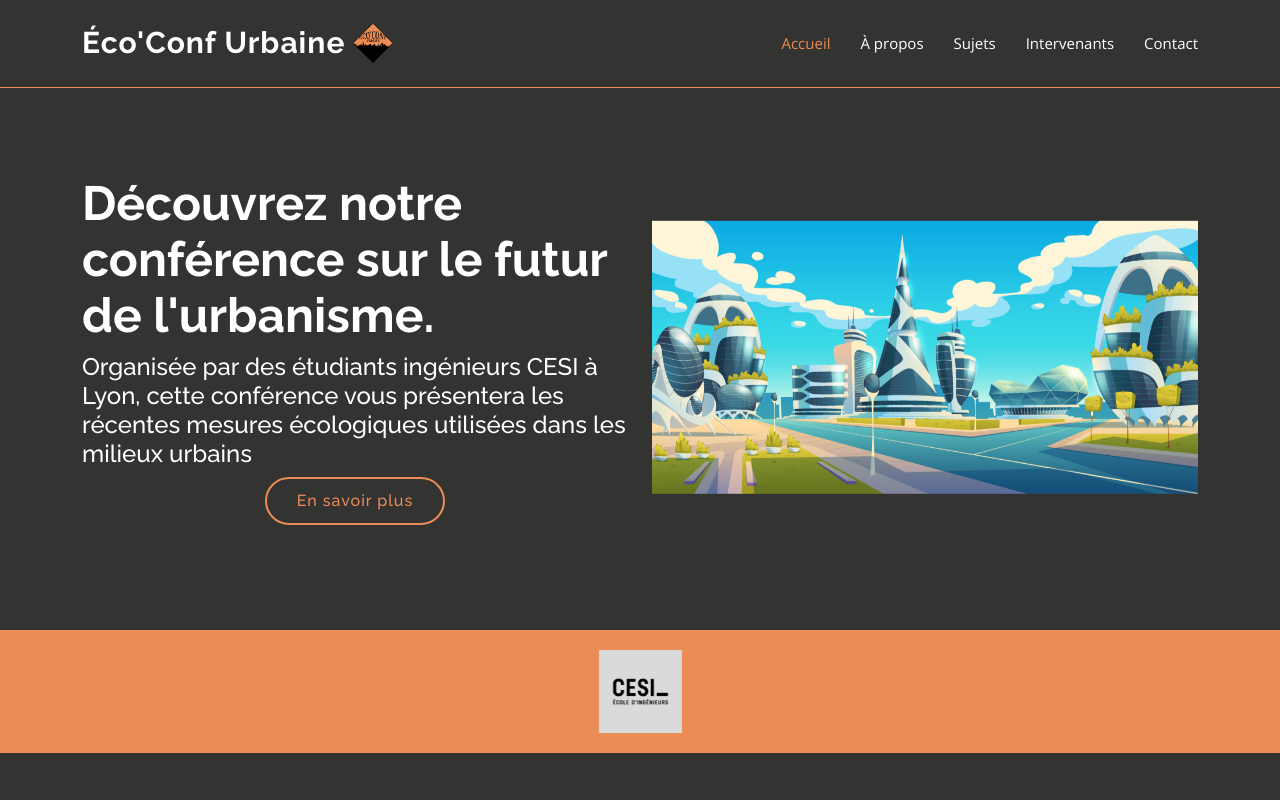
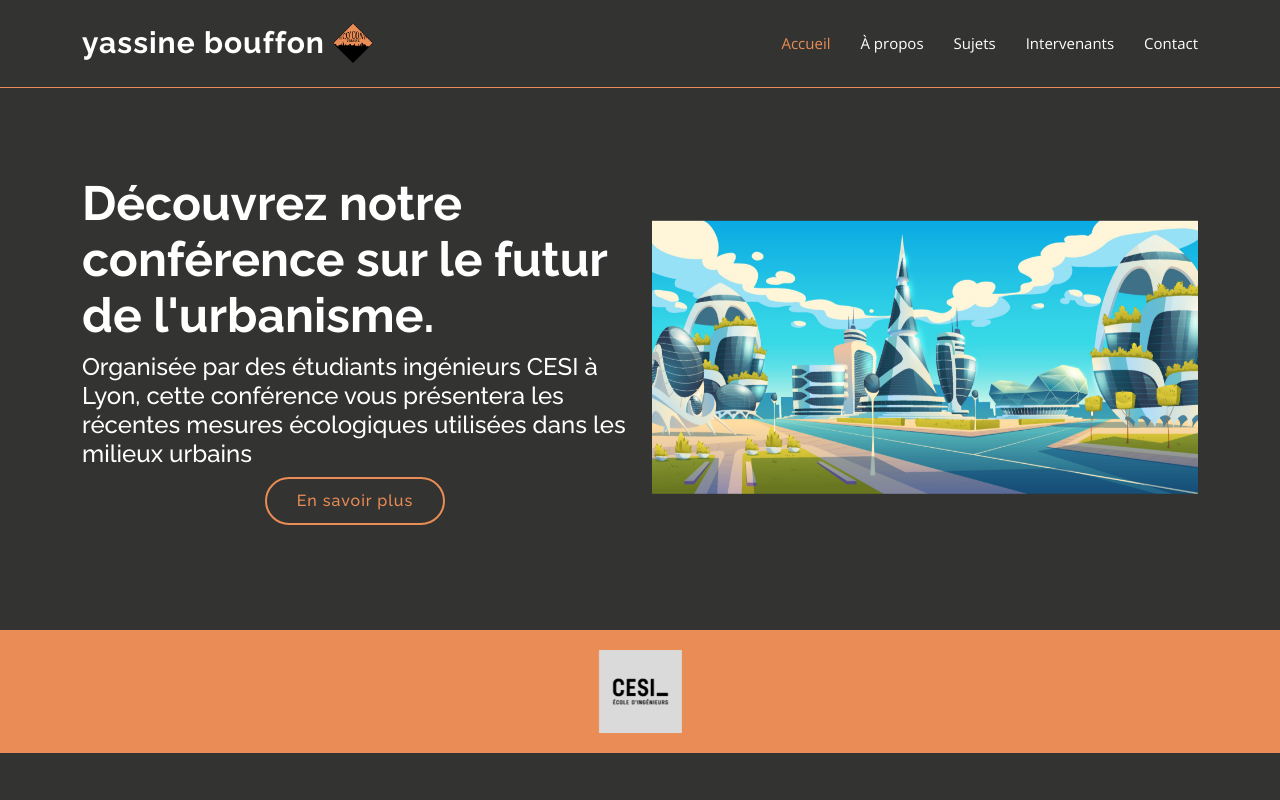
Before and after one commit to Ykseew/eco-conf-urbaine, a plain HTML site: page index.html in a window 1280 px wide. Shown: the top 800 px of the page. Drawn offline with nearby package versions, Linux system fonts and the light colour scheme.

Commit message:
corrections

```diff
--- a/index.html
+++ b/index.html
@@ -5,7 +5,7 @@
   <meta charset="utf-8">
   <meta content="width=device-width, initial-scale=1.0" name="viewport">
 
-  <title>yassine bouffon</title>
+  <title>Éco'Conf Urbaine</title>
   <meta content="" name="description">
   <meta content="" name="keywords">
 
@@ -43,7 +43,7 @@
   <div class="container d-flex align-items-center justify-content-between">
 
     <div class="logo d-flex flex-row gap-2">
-      <h1 class="align-self-center"><a href="index.html">Éco'Conf Urbaine</a></h1>
+      <h1 class="align-self-center"><a href="index.html">yassine bouffon</a></h1>
       <!-- Uncomment below if you prefer to use an image logo -->
       <a href="index.html" class="align-self-center"><img src="assets/img/logo.png" alt="Logo Conférence"></a>
     </div>
```
